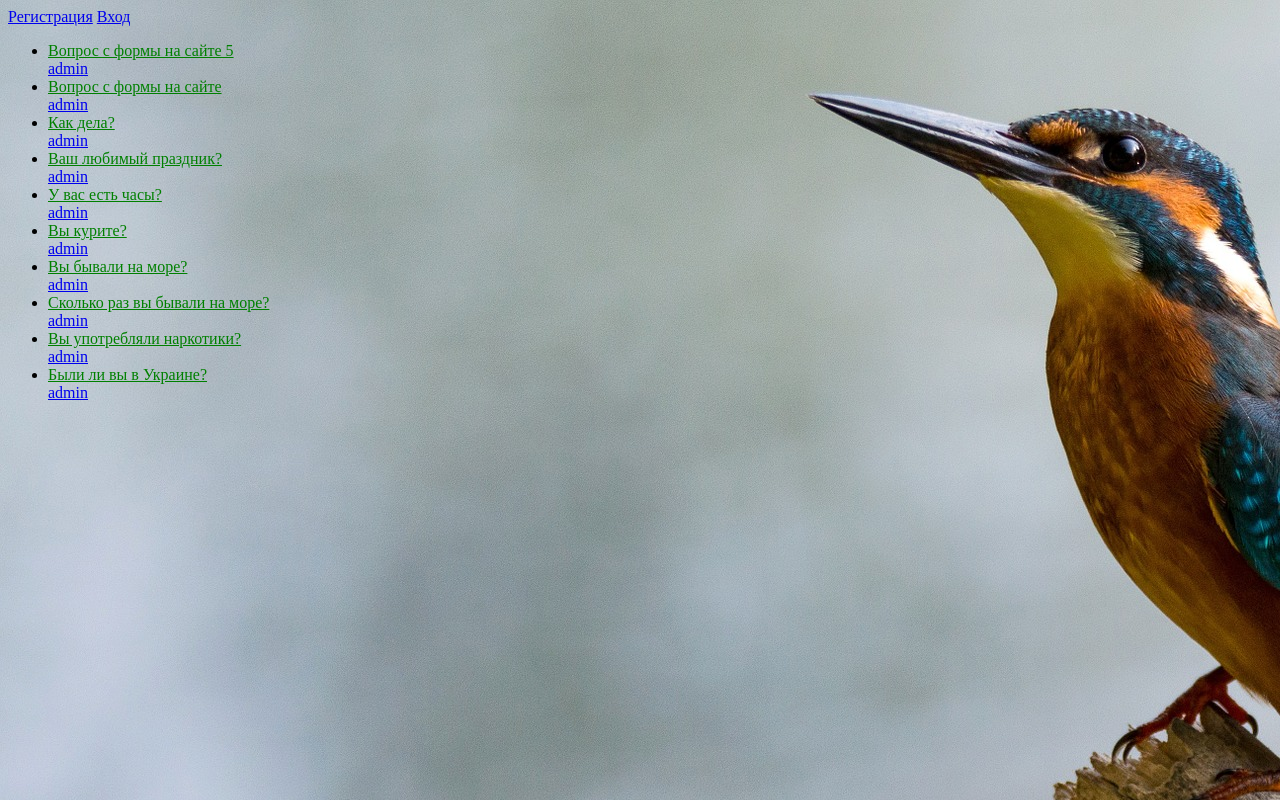
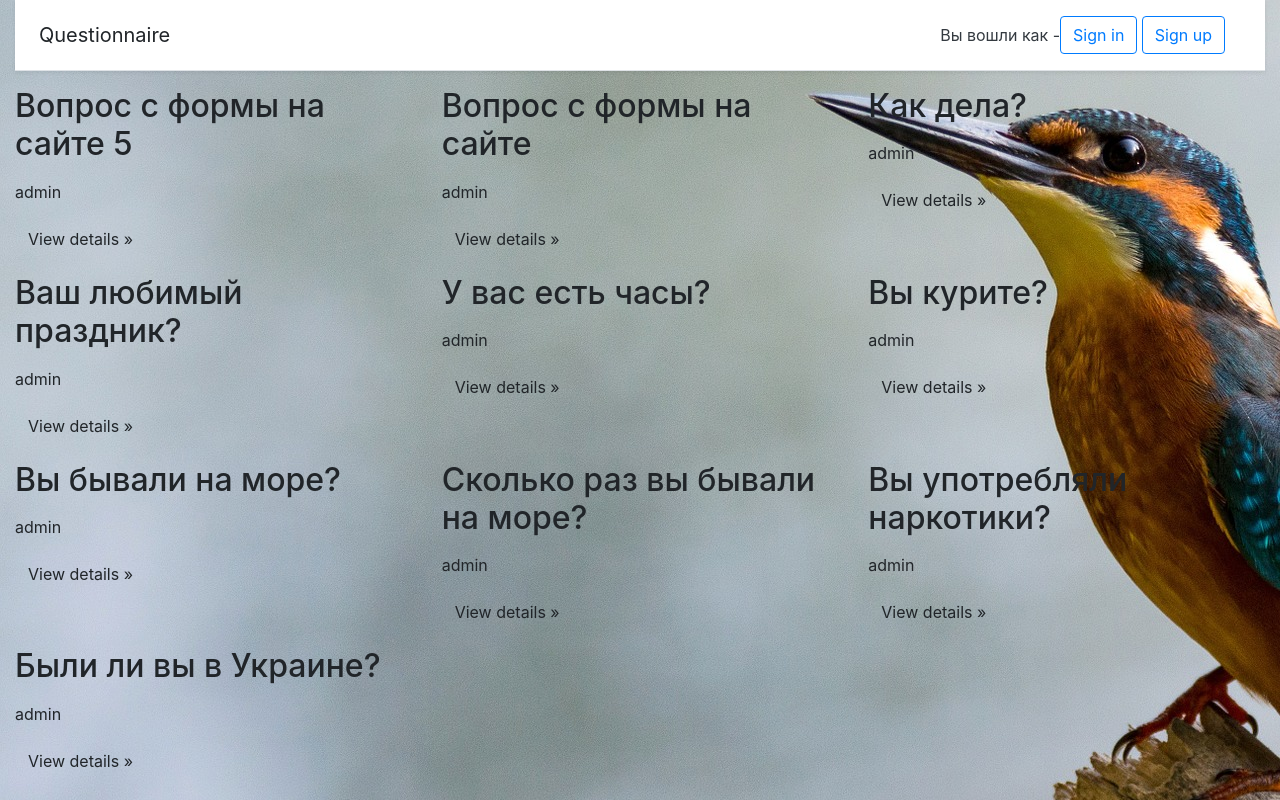
Before and after one commit to nongrataa/The_questionnaire, a Django app: page / in a window 1280 px wide. Run offline with Django 3.2, Linux system fonts and the light colour scheme; data comes from the database, SQL or seed files in the repository.

Commit message:
template

```diff
--- a/thr_questionnaire/polls/templates/polls/index.html
+++ b/thr_questionnaire/polls/templates/polls/index.html
@@ -5,35 +5,75 @@
     <meta charset="UTF-8">
     <title>Title</title>
     <link rel="stylesheet" type="text/css" href="{% static 'polls/style.css' %}">
+<link rel="stylesheet" href="https://cdn.jsdelivr.net/npm/bootstrap@4.6.0/dist/css/bootstrap.min.css" integrity="sha384-B0vP5xmATw1+K9KRQjQERJvTumQW0nPEzvF6L/Z6nronJ3oUOFUFpCjEUQouq2+l" crossorigin="anonymous">
 </head>
 <body>
+<div class="container-fluid">
+	<!--Нав бар -->
+    <!--<div class="row">
+		<div class="col-md-12">
+			<ul class="nav justify-content-end">
+                {% if request.user.is_authenticated %}
+                      <p>Вы вошли как - {{user.username}}</p>
+                      <li class="nav-item">
+                            <a class="nav-link active" href="{% url 'add_question' %}">Добавить вопрос</a>
+                      </li>
+                      <li class="nav-item">
+                            <a class="nav-link active" href="{% url 'my_questions' %}">Мои вопросы</a>
+                      </li>
+                      <li class="nav-item">
+                            <a class="nav-link" href="{% url 'user_logout' %}">Выход</a>
+                      </li>
+                {% else %}
+                      <li class="nav-item">
+                            <a class="nav-link" href="{% url 'register' %}">Регистрация</a>
+                      </li>
+                      <li class="nav-item">
+                            <a class="nav-link" href="{% url 'user_login' %}">Вход</a>
+                      </li>
+                {% endif %}
+            </ul>
+		</div>
+	</div>-->
 
-<a href="{% url 'register' %}">Регистрация</a>
+    <div class="d-flex flex-column flex-md-row align-items-center p-3 px-md-4 mb-3 bg-white border-bottom shadow-sm">
+        <h5 class="my-0 mr-md-auto font-weight-normal">Questionnaire</h5>
+        <p class="my-0  text-dark">Вы вошли как - {{user.username}}</p>
+        <nav class="my-2 my-md-0 mr-md-3">
             {% if request.user.is_authenticated %}
-    <h3>Вы вошли как - {{user.username}}</h3>
-    <a href="{% url 'user_logout' %}">Выход</a>
+
+                <a class="p-2 text-dark" href="{% url 'add_question' %}">Добавить вопрос</a>
+                <a class="p-2 text-dark" href="{% url 'my_questions' %}">Мои вопросы</a>
+                <a class="btn btn-outline-primary" href="{% url 'user_logout' %}">Выход</a>
             {% else %}
-    <a href="{% url 'user_login' %}">Вход</a>
+                <a class="btn btn-outline-primary" href="{% url 'user_login' %}">Sign in</a>
+                <a class="btn btn-outline-primary" href="{% url 'register' %}">Sign up</a>
             {% endif %}
-<p></p>
-{% if request.user.is_authenticated %}
-<li><a href="{% url 'my_questions' %}">Мои вопросы</a></li>
-{% endif %}
-<p></p>
-{% if request.user.is_authenticated %}
-<li><a href="{% url 'add_question' %}">Добавить вопрос</a></li>
-{% endif %}
+        </nav>
+
+</div>
+
+	<div class="row">
         {% if latest_question_list %}
-    <ul>
             {% for question in latest_question_list %}
-        <div>
-            <li><a href="{% url 'detail' question.id %}">{{ question.question_text }}</a></li>
-            <a href="{% url 'user_questions' question.author.id %}">{{ question.author }}</a>
+                <div class="col-md-4">
+                    <h2>
+                        {{ question.question_text }}
+                    </h2>
+                    <p>
+                    </p>
+                    <p>{{ question.author }}</p>
+                    <p>
+                        <a class="btn" href="{% url 'detail' question.id %}">View details »</a>
+                    </p>
                 </div>
             {% endfor %}
-    </ul>
         {% else %}
             <p>No polls are available.</p>
         {% endif %}
+	</div>
+</div>
+<script src="https://code.jquery.com/jquery-3.5.1.slim.min.js" integrity="sha384-DfXdz2htPH0lsSSs5nCTpuj/zy4C+OGpamoFVy38MVBnE+IbbVYUew+OrCXaRkfj" crossorigin="anonymous"></script>
+<script src="https://cdn.jsdelivr.net/npm/bootstrap@4.6.0/dist/js/bootstrap.bundle.min.js" integrity="sha384-Piv4xVNRyMGpqkS2by6br4gNJ7DXjqk09RmUpJ8jgGtD7zP9yug3goQfGII0yAns" crossorigin="anonymous"></script>
 </body>
 </html>
```
Lines whose indentation alone changed are shown as unchanged.
